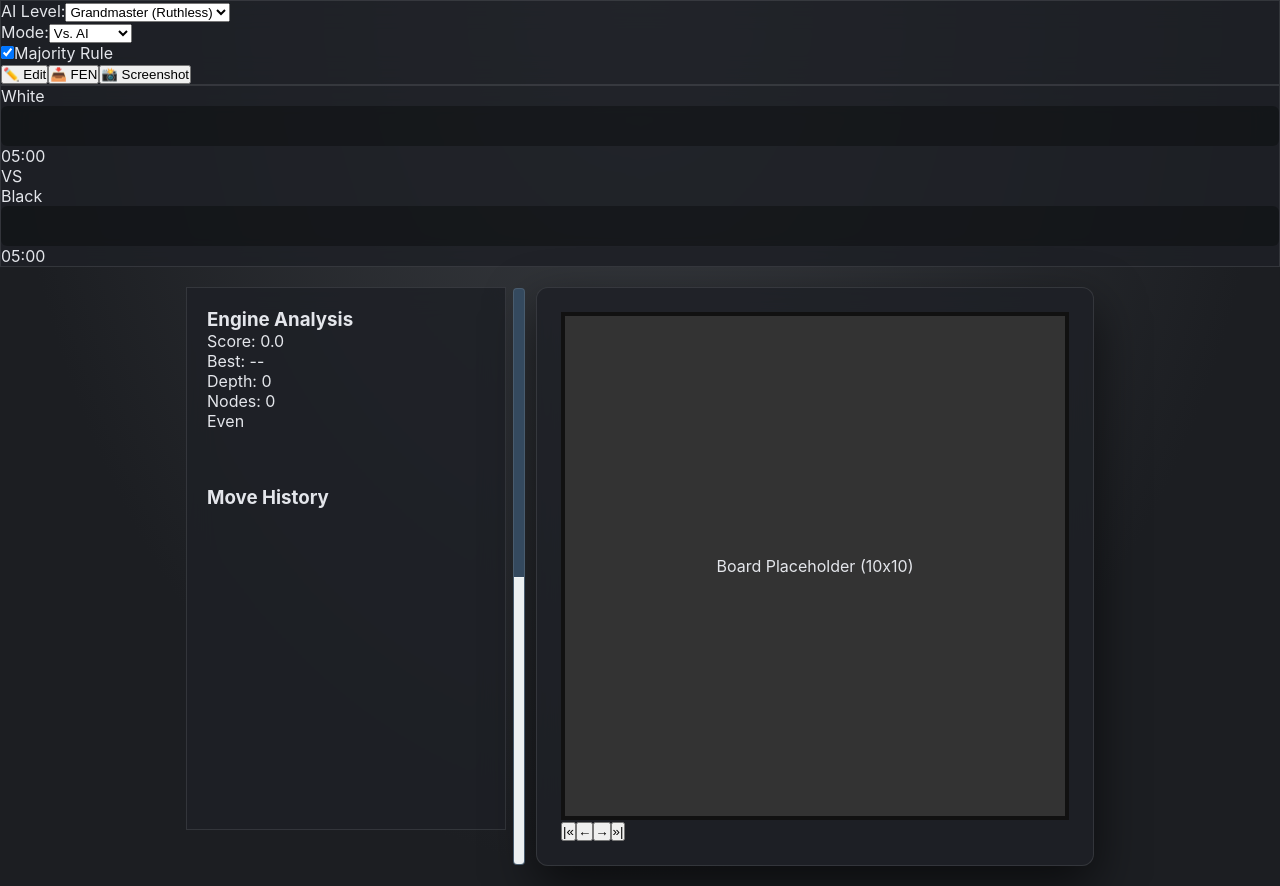
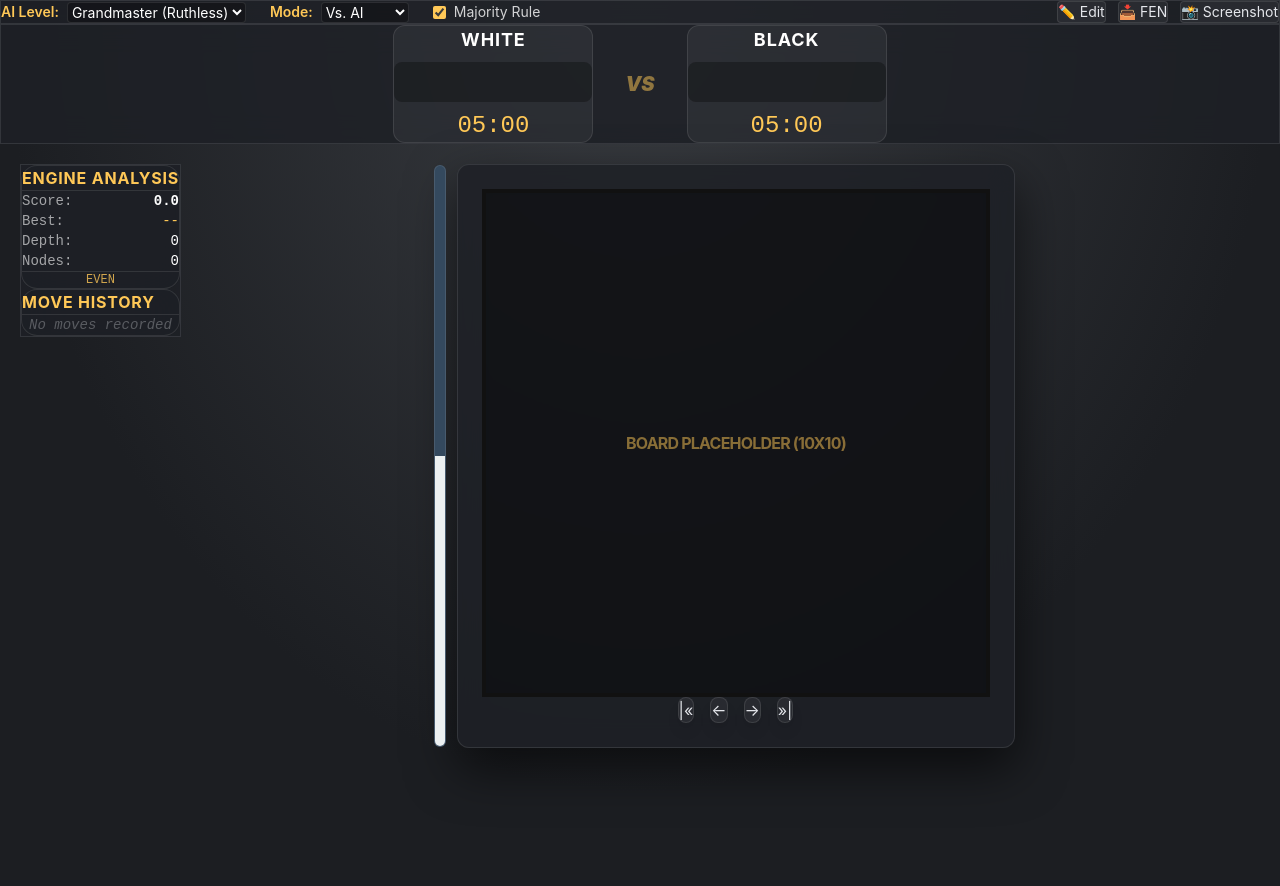
Before and after one commit to incredibleHeck/heckteckdraughts, a React app in the folder PHASE3/: page / in a window 1280 px wide. After the commit the page ends 800 px from the top, so only its background shows below. Built offline with nearby package versions, Linux system fonts and the light colour scheme; the HTML template or start-up script is replaced by a standard one.

Commit message:
conductor(checkpoint): Checkpoint end of Phase 2.5 - Tailwind v4 Refactor

```diff
--- a/PHASE3/package.json
+++ b/PHASE3/package.json
@@ -11,6 +11,7 @@
     "test": "vitest run"
   },
   "dependencies": {
+    "@tailwindcss/vite": "^4.1.18",
     "clsx": "^2.1.1",
     "react": "^19.2.0",
     "react-dom": "^19.2.0"
@@ -23,11 +24,14 @@
     "@types/react": "^19.2.5",
     "@types/react-dom": "^19.2.3",
     "@vitejs/plugin-react": "^5.1.2",
+    "autoprefixer": "^10.4.23",
     "eslint": "^9.39.1",
     "eslint-plugin-react-hooks": "^7.0.1",
     "eslint-plugin-react-refresh": "^0.4.24",
     "globals": "^16.5.0",
     "jsdom": "^27.4.0",
+    "postcss": "^8.5.6",
+    "tailwindcss": "^4.1.18",
     "typescript": "~5.9.3",
     "typescript-eslint": "^8.46.4",
     "vite": "^7.2.4",
--- a/PHASE3/src/components/board/Board.tsx
+++ b/PHASE3/src/components/board/Board.tsx
@@ -2,24 +2,24 @@ import React from 'react';
 
 const Board: React.FC = () => {
   return (
-    <main className="board-panel">
-      <div className="game-board-container">
-        <div className="evaluation-gauge" id="evaluation-gauge-container">
-          <div className="evaluation-gauge-fill" id="evaluation-gauge-fill" style={{ height: '50%' }}></div>
+    <main className="board-panel flex-1 flex justify-center py-8">
+      <div className="game-board-container relative p-6 rounded-2xl bg-hectic-panel backdrop-blur-xl border border-white/10 shadow-2xl">
+        <div className="evaluation-gauge absolute -left-6 top-0 bottom-0 w-3 bg-[#34495e] rounded-full overflow-hidden border border-white/10" id="evaluation-gauge-container">
+          <div className="evaluation-gauge-fill absolute bottom-0 w-full bg-[#ecf0f1] transition-all duration-700 ease-out" id="evaluation-gauge-fill" style={{ height: '50%' }}></div>
         </div>
 
-        <div id="game-board" className="game-board">
+        <div id="game-board" className="game-board relative border-4 border-black/50 shadow-inner overflow-hidden">
             {/* Placeholder for the actual board implementation */}
-            <div style={{ width: '500px', height: '500px', display: 'flex', alignItems: 'center', justifyContent: 'center', background: '#333' }}>
+            <div className="flex items-center justify-center bg-black/40 text-hectic-gold/50 font-bold uppercase tracking-tighter" style={{ width: '500px', height: '500px' }}>
                 Board Placeholder (10x10)
             </div>
         </div>
 
-        <div className="game-controls">
-          <button id="first-move" className="nav-button">|&laquo;</button>
-          <button id="undo" className="nav-button">&larr;</button>
-          <button id="redo" className="nav-button">&rarr;</button>
-          <button id="last-move" className="nav-button">&raquo;|</button>
+        <div className="game-controls flex justify-center gap-4 mt-6">
+          <button id="first-move" className="nav-button p-3 rounded-lg bg-white/5 hover:bg-hectic-gold hover:text-black transition-all border border-white/10 shadow-lg">|&laquo;</button>
+          <button id="undo" className="nav-button p-3 rounded-lg bg-white/5 hover:bg-hectic-gold hover:text-black transition-all border border-white/10 shadow-lg">&larr;</button>
+          <button id="redo" className="nav-button p-3 rounded-lg bg-white/5 hover:bg-hectic-gold hover:text-black transition-all border border-white/10 shadow-lg">&rarr;</button>
+          <button id="last-move" className="nav-button p-3 rounded-lg bg-white/5 hover:bg-hectic-gold hover:text-black transition-all border border-white/10 shadow-lg">&raquo;|</button>
         </div>
       </div>
     </main>
--- a/PHASE3/src/components/layout/PlayersBar.tsx
+++ b/PHASE3/src/components/layout/PlayersBar.tsx
@@ -2,22 +2,22 @@ import React from 'react';
 
 const PlayersBar: React.FC = () => {
   return (
-    <div className="players-bar">
-      <div className="player-card white-player">
-        <div className="player-name">White</div>
-        <div className="graveyard" id="white-graveyard"></div>
+    <div className="players-bar flex items-center justify-center gap-8 py-4 px-6 bg-hectic-panel/50 backdrop-blur-sm border-b border-white/5">
+      <div className="player-card white-player flex flex-col items-center gap-2 p-4 rounded-xl bg-white/5 border border-white/10 min-w-[200px]">
+        <div className="player-name text-lg font-bold text-white uppercase tracking-wider">White</div>
+        <div className="graveyard flex flex-wrap gap-1 p-2 bg-black/30 rounded-lg min-h-[40px] w-full" id="white-graveyard"></div>
         <div className="player-stats">
-          <span className="timer" id="white-timer">05:00</span>
+          <span className="timer font-mono text-2xl text-hectic-gold" id="white-timer">05:00</span>
         </div>
       </div>
 
-      <div className="vs-separator">VS</div>
+      <div className="vs-separator text-hectic-gold font-black italic text-xl opacity-50">VS</div>
 
-      <div className="player-card black-player">
-        <div className="player-name">Black</div>
-        <div className="graveyard" id="black-graveyard"></div>
+      <div className="player-card black-player flex flex-col items-center gap-2 p-4 rounded-xl bg-white/5 border border-white/10 min-w-[200px]">
+        <div className="player-name text-lg font-bold text-white uppercase tracking-wider">Black</div>
+        <div className="graveyard flex flex-wrap gap-1 p-2 bg-black/30 rounded-lg min-h-[40px] w-full" id="black-graveyard"></div>
         <div className="player-stats">
-          <span className="timer" id="black-timer">05:00</span>
+          <span className="timer font-mono text-2xl text-hectic-gold" id="black-timer">05:00</span>
         </div>
       </div>
     </div>
--- a/PHASE3/src/components/layout/TopNav.tsx
+++ b/PHASE3/src/components/layout/TopNav.tsx
@@ -2,35 +2,35 @@ import React from 'react';
 
 const TopNav: React.FC = () => {
   return (
-    <nav className="top-nav">
-      <div className="nav-container">
-        <div className="nav-group">
-          <div className="nav-control">
-            <label>AI Level:</label>
-            <select id="difficulty-level" className="nav-select" defaultValue="6">
+    <nav className="top-nav sticky top-0 z-50 w-full border-b border-white/10 bg-hectic-panel backdrop-blur-md">
+      <div className="mx-auto flex max-w-7xl items-center justify-between px-4 py-2">
+        <div className="flex items-center gap-6">
+          <div className="flex items-center gap-2">
+            <label className="text-sm font-semibold text-hectic-gold">AI Level:</label>
+            <select id="difficulty-level" className="nav-select bg-black/30 text-white rounded px-2 py-1 text-sm border border-white/10" defaultValue="6">
               <option value="1">Beginner</option>
               <option value="6">Grandmaster (Ruthless)</option>
             </select>
           </div>
-          <div className="nav-control">
-            <label>Mode:</label>
-            <select id="game-mode" className="nav-select" defaultValue="pva">
+          <div className="flex items-center gap-2">
+            <label className="text-sm font-semibold text-hectic-gold">Mode:</label>
+            <select id="game-mode" className="nav-select bg-black/30 text-white rounded px-2 py-1 text-sm border border-white/10" defaultValue="pva">
               <option value="pva">Vs. AI</option>
               <option value="pvp">Local PvP</option>
             </select>
           </div>
-          <div className="nav-control">
-            <label className="nav-checkbox">
-              <input type="checkbox" id="max-capture-rule" defaultChecked />
-              <span>Majority Rule</span>
+          <div className="flex items-center gap-2">
+            <label className="flex items-center gap-2 cursor-pointer text-sm">
+              <input type="checkbox" id="max-capture-rule" className="accent-hectic-gold" defaultChecked />
+              <span className="text-white/80">Majority Rule</span>
             </label>
           </div>
         </div>
 
-        <div className="nav-group">
-          <button id="edit-mode" className="nav-tab">✏️ Edit</button>
-          <button id="import-fen" className="nav-tab">📥 FEN</button>
-          <button id="save-png" className="nav-tab">📸 Screenshot</button>
+        <div className="flex items-center gap-3">
+          <button id="edit-mode" className="nav-tab px-3 py-1 rounded bg-white/5 hover:bg-white/10 text-sm transition-colors border border-white/10">✏️ Edit</button>
+          <button id="import-fen" className="nav-tab px-3 py-1 rounded bg-white/5 hover:bg-white/10 text-sm transition-colors border border-white/10">📥 FEN</button>
+          <button id="save-png" className="nav-tab px-3 py-1 rounded bg-white/5 hover:bg-white/10 text-sm transition-colors border border-white/10">📸 Screenshot</button>
         </div>
       </div>
     </nav>
--- a/PHASE3/src/components/ui/panels/AnalysisPanel.tsx
+++ b/PHASE3/src/components/ui/panels/AnalysisPanel.tsx
@@ -2,21 +2,23 @@ import React from 'react';
 
 const AnalysisPanel: React.FC = () => {
   return (
-    <div className="control-section analysis" id="analysis-panel">
-      <h3>Engine Analysis</h3>
-      <div className="evaluation">
-        <span>Score:</span> <span id="evaluation-score">0.0</span>
+    <div className="control-section analysis p-6 rounded-2xl bg-hectic-panel backdrop-blur-xl border border-white/10" id="analysis-panel">
+      <h3 className="text-hectic-gold font-bold uppercase tracking-wider mb-4 border-b border-white/10 pb-2">Engine Analysis</h3>
+      <div className="space-y-2 font-mono text-sm">
+        <div className="flex justify-between">
+          <span className="text-white/60">Score:</span> <span id="evaluation-score" className="text-white font-bold">0.0</span>
+        </div>
+        <div className="flex justify-between">
+          <span className="text-white/60">Best:</span> <span id="best-move" className="text-hectic-gold">--</span>
+        </div>
+        <div className="flex justify-between">
+          <span className="text-white/60">Depth:</span> <span id="search-depth" className="text-white">0</span>
+        </div>
+        <div className="flex justify-between">
+          <span className="text-white/60">Nodes:</span> <span id="search-nodes" className="text-white">0</span>
+        </div>
+        <div id="material-delta" className="mt-4 pt-2 border-t border-white/10 text-center text-xs uppercase text-hectic-gold/80">Even</div>
       </div>
-      <div className="evaluation">
-        <span>Best:</span> <span id="best-move">--</span>
-      </div>
-      <div className="evaluation">
-        <span>Depth:</span> <span id="search-depth">0</span>
-      </div>
-      <div className="evaluation">
-        <span>Nodes:</span> <span id="search-nodes">0</span>
-      </div>
-      <div id="material-delta">Even</div>
     </div>
   );
 };
--- a/PHASE3/src/components/ui/panels/MoveHistory.tsx
+++ b/PHASE3/src/components/ui/panels/MoveHistory.tsx
@@ -2,10 +2,11 @@ import React from 'react';
 
 const MoveHistory: React.FC = () => {
   return (
-    <div className="control-section move-log">
-      <h3>Move History</h3>
-      <div id="move-history">
+    <div className="control-section move-log p-6 rounded-2xl bg-hectic-panel backdrop-blur-xl border border-white/10 flex-1 flex flex-col min-h-0">
+      <h3 className="text-hectic-gold font-bold uppercase tracking-wider mb-4 border-b border-white/10 pb-2">Move History</h3>
+      <div id="move-history" className="flex-1 overflow-y-auto font-mono text-sm custom-scrollbar">
           {/* Move list will be rendered here */}
+          <div className="opacity-30 italic text-center py-8">No moves recorded</div>
       </div>
     </div>
   );
--- a/PHASE3/src/index.css
+++ b/PHASE3/src/index.css
@@ -1,5 +1,12 @@
+@import "tailwindcss";
+
+@theme {
+  --color-hectic-bg: #1c1e22;
+  --color-hectic-gold: #ffc857;
+  --color-hectic-panel: rgba(30, 32, 38, 0.85);
+}
+
 /* --- Hectic Draughts - Ruthless Optimized Dark Theme --- */
-/* Consolidated Source: 2026 Stable Build */
 
 :root {
   /* Typography */
@@ -96,174 +103,6 @@ body {
   contain: layout paint;
 }
 
-/* --- Pieces (GPU Accelerated) --- */
-.piece {
-  position: absolute;
-  z-index: 10;
-  cursor: grab;
-  will-change: transform;
-  backface-visibility: hidden;
-  transition: var(--piece-transition);
-  filter: drop-shadow(0 4px 6px rgba(0, 0, 0, 0.4));
-}
-
-.piece.dragging {
-  cursor: grabbing;
-  z-index: 1000;
-  transition: none !important;
-  transform: scale(1.1) !important;
-  filter: drop-shadow(0 12px 24px rgba(0, 0, 0, 0.6));
-}
-
-.piece.captured {
-  opacity: 0;
-  transform: scale(0.2) rotate(45deg);
-  pointer-events: none;
-}
-
-/* --- Evaluation Gauge --- */
-.evaluation-gauge {
-  width: 12px;
-  height: 100%;
-  background: var(--eval-black);
-  position: absolute;
-  left: -24px;
-  top: 0;
-  border-radius: 4px;
-  overflow: hidden;
-  border: 1px solid var(--panel-border);
-}
-
-.evaluation-gauge-fill {
-  width: 100%;
-  height: 50%;
-  background: var(--eval-white);
-  position: absolute;
-  bottom: 0;
-  transition: height 0.6s cubic-bezier(0.23, 1, 0.32, 1);
-  z-index: 1;
-}
-
-.evaluation-gauge::after {
-  content: "";
-  position: absolute;
-  top: 50%;
-  left: 0;
-  width: 100%;
-  height: 1px;
-  background: rgba(255, 255, 255, 0.3);
-  z-index: 2;
-}
-
-/* --- Highlighting System --- */
-.board-square.selected-square {
-  box-shadow: inset 0 0 0 3px var(--text-accent),
-    inset 0 0 15px var(--accent-gold-glow);
-  background-color: rgba(255, 200, 87, 0.1) !important;
-}
-
-.board-square.hint-dot::after {
-  content: "";
-  position: absolute;
-  width: 20%;
-  height: 20%;
-  background: var(--dot-color);
-  border-radius: 50%;
-  top: 50%;
-  left: 50%;
-  transform: translate(-50%, -50%);
-  pointer-events: none;
-}
-
-.board-square.threat-capture {
-  background-color: rgba(34, 197, 94, 0.15) !important;
-  box-shadow: inset 0 0 15px var(--accent-green-capture);
-  animation: pulse-green 2s infinite;
-}
-
-.last-move-from {
-  background-color: rgba(255, 200, 87, 0.1) !important;
-}
-.last-move-to {
-  background-color: rgba(255, 200, 87, 0.25) !important;
-}
-
-/* --- Side Panels & Stats --- */
-.left-panel {
-  flex: 0 0 320px;
-  display: flex;
-  flex-direction: column;
-  gap: 15px;
-}
-
-.control-section {
-  padding: 20px;
-  border-radius: var(--border-radius-md);
-}
-
-#move-history {
-  display: flex;
-  flex-direction: column;
-  height: 300px;
-  overflow-y: auto;
-  font-family: var(--font-mono);
-  font-size: 0.9rem;
-}
-
-.move-row {
-  display: grid;
-  grid-template-columns: 40px 1fr 1fr;
-  padding: 8px;
-  border-bottom: 1px solid var(--panel-border);
-}
-
-.move-item.active {
-  background: var(--text-accent);
-  color: #000;
-  font-weight: bold;
-  border-radius: 4px;
-}
-
-/* --- Graveyard --- */
-.graveyard {
-  display: flex;
-  flex-wrap: wrap;
-  gap: 4px;
-  padding: 10px;
-  background: rgba(0, 0, 0, 0.3);
-  border-radius: var(--border-radius-sm);
-  min-height: 40px;
-}
-
-/* --- Notifications --- */
-.notification {
-  position: fixed;
-  top: 20px;
-  right: 20px;
-  padding: 15px 25px;
-  border-radius: var(--border-radius-sm);
-  z-index: 10000;
-  transform: translateX(120%);
-  transition: transform 0.4s cubic-bezier(0.175, 0.885, 0.32, 1.275);
-  background: var(--panel-bg);
-  border-left: 4px solid var(--text-accent);
-}
-
-.notification.show {
-  transform: translateX(0);
-}
-
-/* --- Animations --- */
-@keyframes pulse-green {
-  0%,
-  100% {
-    box-shadow: inset 0 0 10px var(--accent-green-capture);
-  }
-  50% {
-    box-shadow: inset 0 0 20px var(--accent-green-capture);
-  }
-}
-
 /* --- Loading Screen --- */
 .loading-screen {
   position: fixed;
```
Also changed, not shown: PHASE3/conductor/tech-stack.md (+7 -0 lines), PHASE3/conductor/tracks/modernization_20260115/plan.md (+6 -1 lines), PHASE3/vite.config.ts (+8 -1 lines), 1 other file (tests, documents, lock files or other folders).
